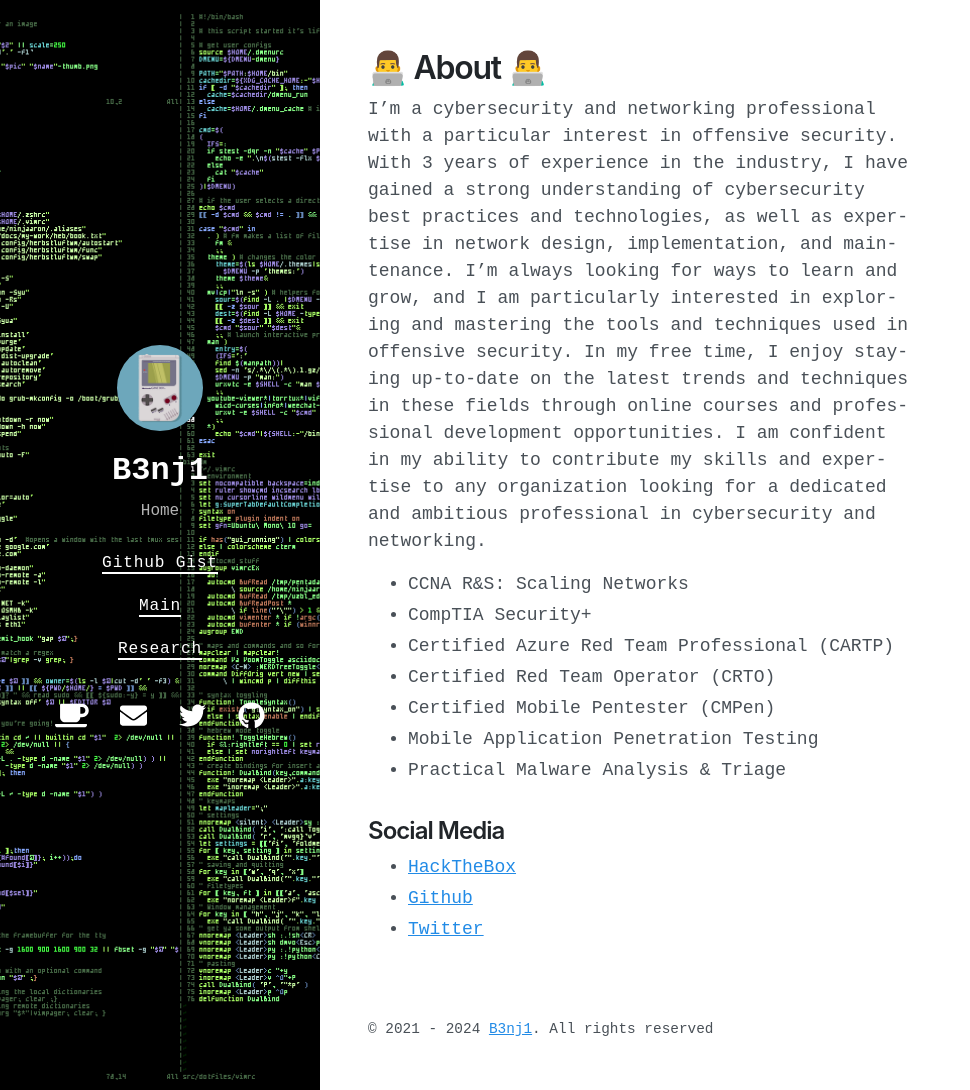
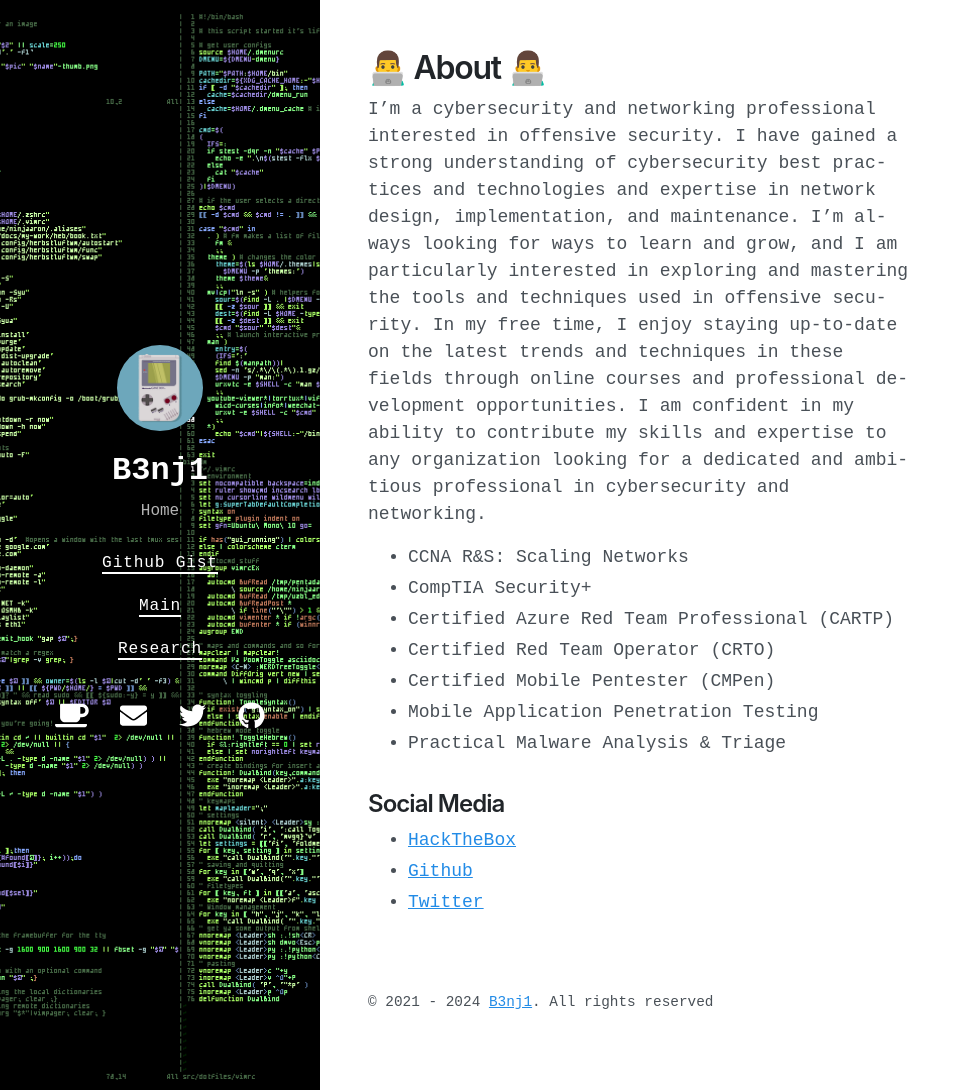
Before and after one commit to b3nj1-1/blog, a Jekyll site: the page built from about.md, in a window 1280 px wide and 1090 px high. Shown: the whole window, without its empty margins (0-970 px from the left). Built offline with Jekyll 4.4.1, drawn with Linux system fonts in a browser that asks for light colours; nearby versions of some CDN libraries.

Commit message:
Update about.md

```diff
--- a/about.md
+++ b/about.md
@@ -6,7 +6,7 @@ title: 👨‍💻 About 👨‍💻
 
 
 
-I'm a cybersecurity and networking professional with a particular interest in offensive security. With 3 years of experience in the industry, I have gained a strong understanding of cybersecurity best practices and technologies, as well as expertise in network design, implementation, and maintenance. I'm always looking for ways to learn and grow, and I am particularly interested in exploring and mastering the tools and techniques used in offensive security. In my free time, I enjoy staying up-to-date on the latest trends and techniques in these fields through online courses and professional development opportunities. I am confident in my ability to contribute my skills and expertise to any organization looking for a dedicated and ambitious professional in cybersecurity and networking.
+I'm a cybersecurity and networking professional interested in offensive security. I have gained a strong understanding of cybersecurity best practices and technologies and expertise in network design, implementation, and maintenance. I'm always looking for ways to learn and grow, and I am particularly interested in exploring and mastering the tools and techniques used in offensive security. In my free time, I enjoy staying up-to-date on the latest trends and techniques in these fields through online courses and professional development opportunities. I am confident in my ability to contribute my skills and expertise to any organization looking for a dedicated and ambitious professional in cybersecurity and networking.
 
 
 * CCNA R&S: Scaling Networks
```
